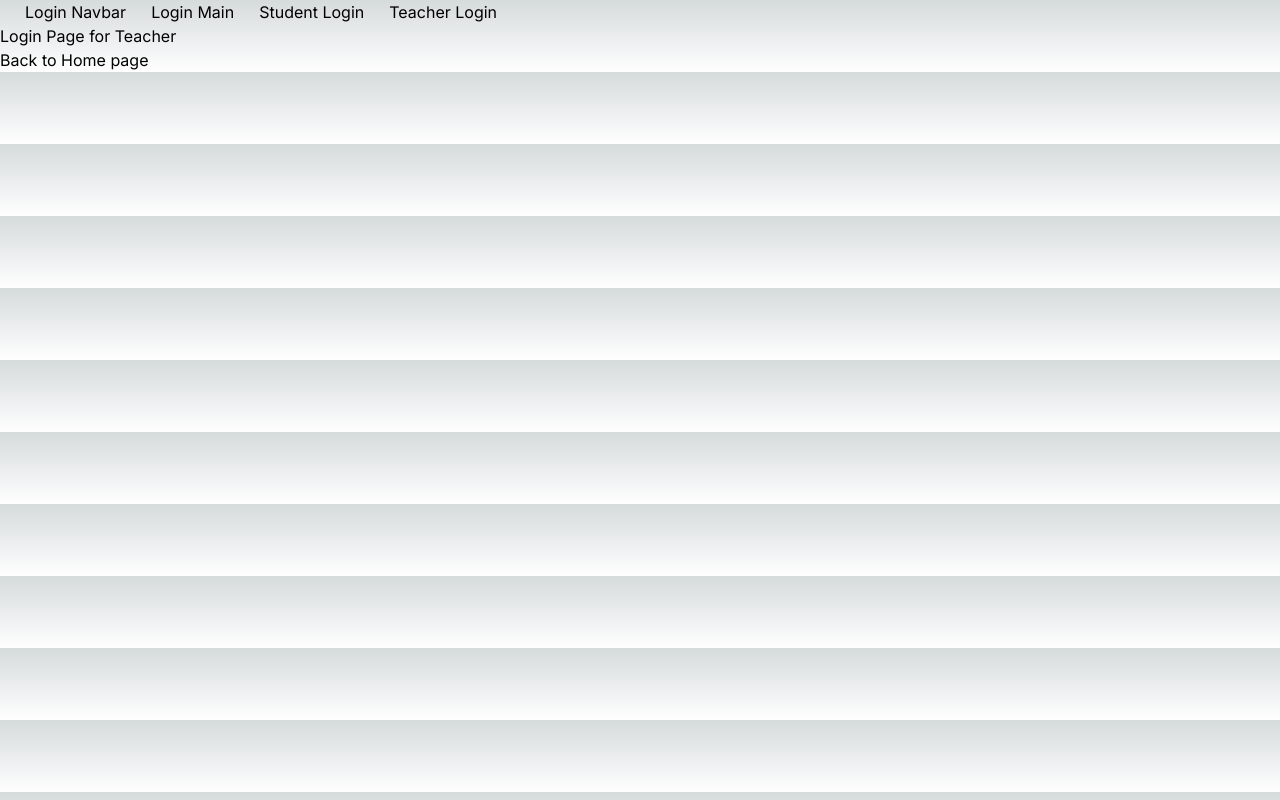
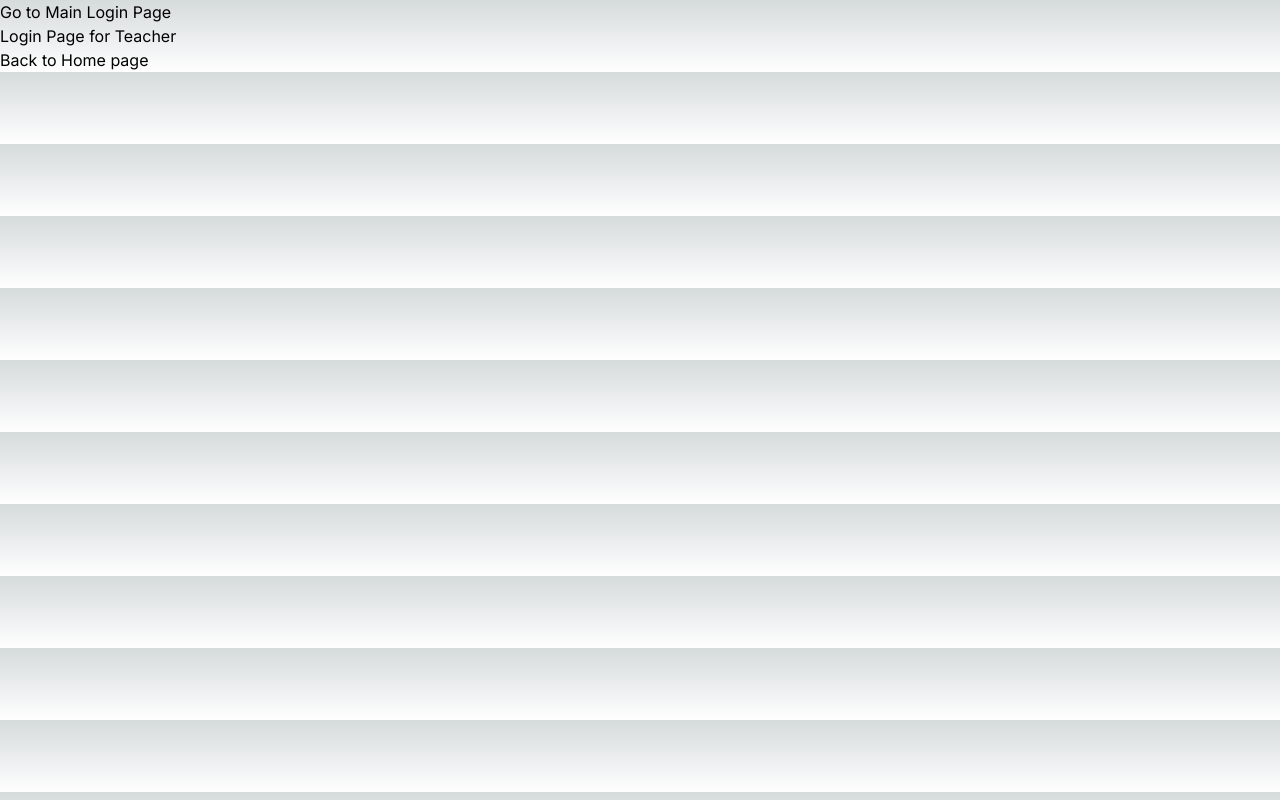
Before and after one commit to Alla-ud-din/Next-Js-youtube, a Next.js app: page /login/loginteacher in a window 1280 px wide. Built offline with nearby package versions, Linux system fonts and the light colour scheme.

Commit message:
uploading branch conditional-layout

```diff
--- a/src/app/login/layout.tsx
+++ b/src/app/login/layout.tsx
@@ -1,8 +1,14 @@
+'use client'
 import Link from "next/link";
 import './login.css'
+import { usePathname } from "next/navigation";
 export default function Layout({ children }: any) {
+    const pathName = usePathname();
+    console.log(pathName);
     return (
         <div>
+            {
+                pathName !== "/login/loginteacher"?
             <ul className="login-menu">
                 <li>
                     <h4>Login Navbar</h4>
@@ -17,6 +23,9 @@ export default function Layout({ children }: any) {
                     <Link href="/login/loginteacher">Teacher Login </Link>
                 </li>
             </ul>
+            : <Link href="/login">Go to Main Login Page</Link>
+            // : null
+}
             {children}
         </div>
     )
```
